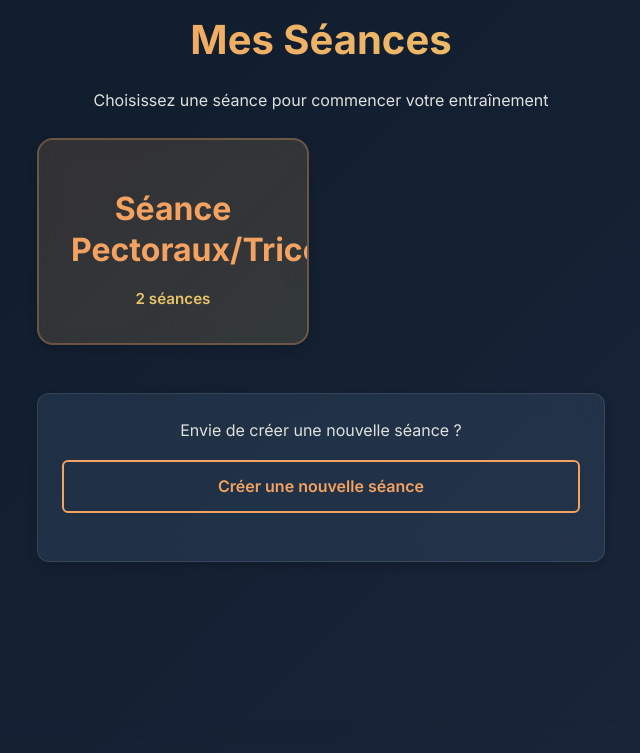
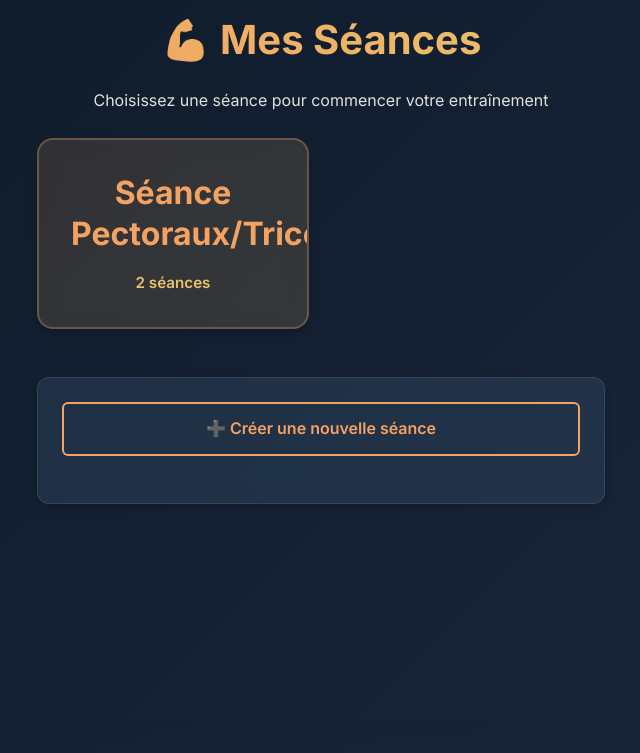
Before and after one commit to AnthonyDh10/AppWorkout, a Flask app: page / in a window 1280 px wide. Shown: the top 753 px of the page, without its empty margins (319-959 px from the left). Run offline with Flask 3, Linux system fonts and the light colour scheme; data comes from the database, SQL or seed files in the repository.

Commit message:
Enhance UI with emojis and remove unused elements
Added relevant emojis to headings and buttons for a more engaging interface. Removed unused session icon div and improved empty state visuals by adding an emoji. Cleaned up redundant text and streamlined the call-to-action sections.

```diff
--- a/templates/index.html
+++ b/templates/index.html
@@ -4,7 +4,7 @@
 
 {% block content %}
 <div class="fade-in">
-    <h1> Mes Séances</h1>
+    <h1>💪 Mes Séances</h1>
 
     {% if sessions %}
     <div class="section">
@@ -16,7 +16,6 @@
             {% for session in sessions %}
             <a href="/start-session/{{ session[0]|urlencode }}" class="session-button">
                 <div class="session-button-content">
-                    <div class="session-icon"></div>
                     <h2 class="session-name">{{ session[0] }}</h2>
                     <div class="session-info">
                         <span class="session-count">{{ session[2] }} séance{{ 's' if session[2] > 1 else '' }}</span>
@@ -28,30 +27,27 @@
     </div>
 
     <div class="card" style="text-align: center; margin-top: var(--spacing-xl);">
-        <p style="color: var(--text-secondary); margin-bottom: var(--spacing-md);">
-            Envie de créer une nouvelle séance ?
-        </p>
         <a href="/track" class="btn btn-secondary btn-full">
-             Créer une nouvelle séance
+            ➕ Créer une nouvelle séance
         </a>
     </div>
 
     {% else %}
     <div class="card text-center">
         <div class="empty-state">
-            <div style="font-size: 4rem; margin-bottom: var(--spacing-lg);"></div>
+            <div style="font-size: 4rem; margin-bottom: var(--spacing-lg);">🎯</div>
             <h2>Aucune séance enregistrée</h2>
             <p style="font-size: 1.1rem; margin: var(--spacing-lg) 0; color: var(--text-secondary);">
                 Commencez par créer votre première séance d'entraînement
             </p>
             <a href="/track" class="btn btn-primary btn-full" style="max-width: 300px; margin: 0 auto;">
-                 Créer ma première séance
+                🚀 Créer ma première séance
             </a>
         </div>
     </div>
 
     <div class="section">
-        <h3 style="text-align: center;"> Conseil</h3>
+        <h3 style="text-align: center;">💡 Conseil</h3>
         <div class="card" style="padding: var(--spacing-lg);">
             <p style="text-align: center; color: var(--text-secondary); line-height: 1.7;">
                 Une fois votre première séance enregistrée, vous pourrez la retrouver ici
```
